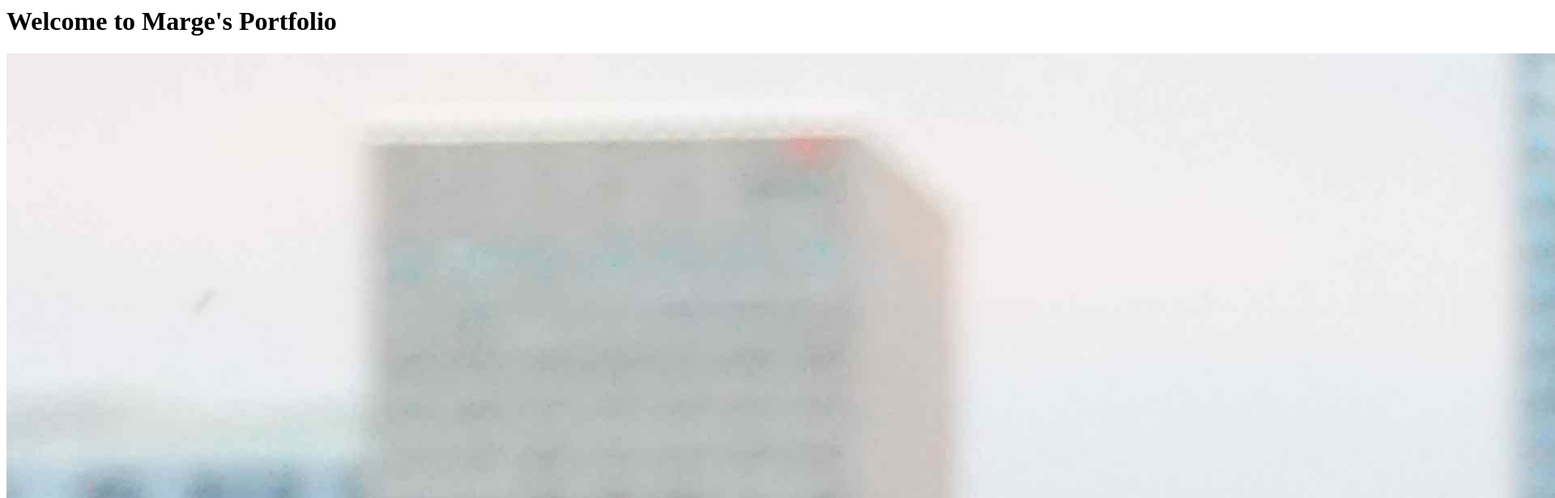
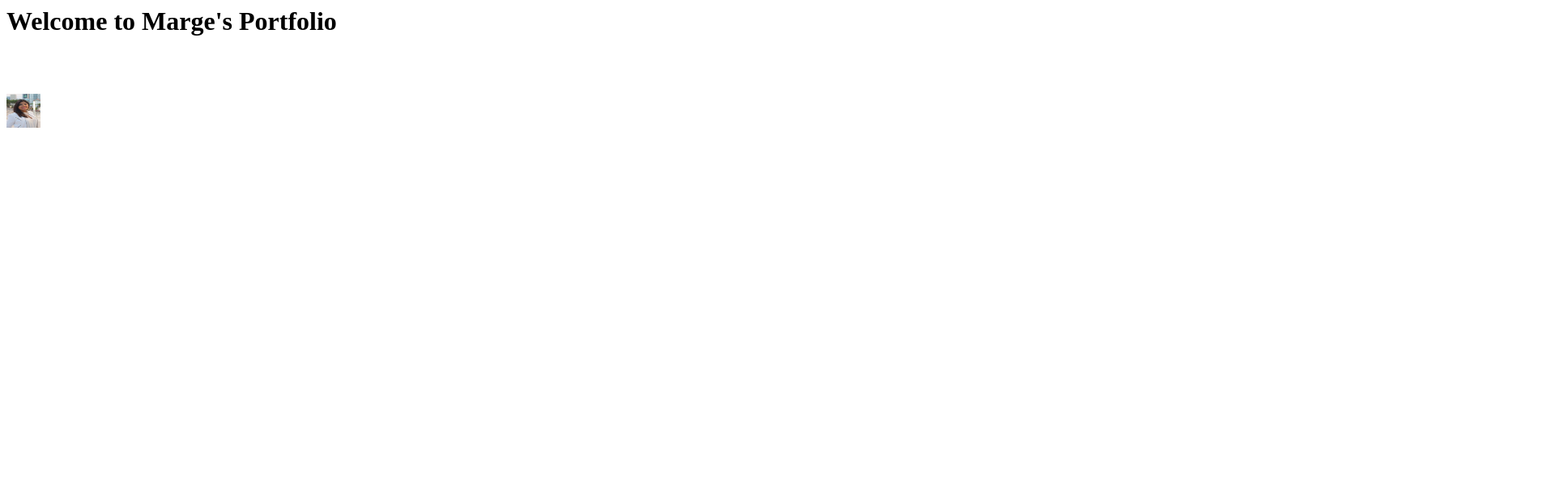
Before and after one commit to Marge1717/Marge1717.github.io, a plain HTML site: page index.html in a window 1280 px wide. Shown: the top 616 px of the page at 81% size, 1920 px wide, since content can reach past the window. Drawn offline with Linux system fonts and the light colour scheme.

Commit message:
Update index.html

```diff
--- a/index.html
+++ b/index.html
@@ -1,4 +1,4 @@
 <html>
      <h1>Welcome to Marge's Portfolio</h1>
-     <img src="MProfilePicture.jpg" alt="MargeMiamiBackground">
+     <img src="MProfilePicture.jpg" alt="MargeMiamiBackground"width="42" height="42" style="vertical-align:middle;margin:50px 0px">
 </html>
```
